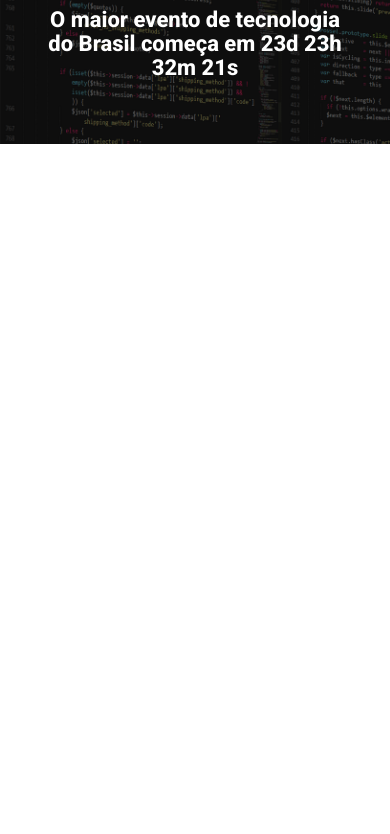
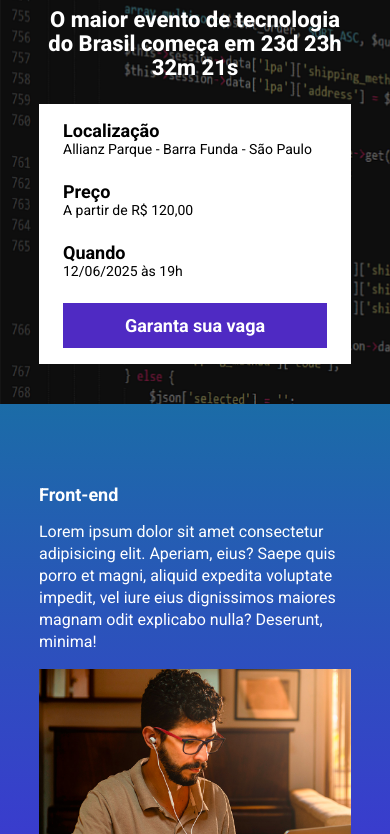
Before and after one commit to GustavoLageDEV/ebac_tech_talks, a website built with Parcel: page src/index.html in a window 390 px wide. Shown: the part 96-930 px from the top of the page. Before the commit the page ends 844 px from the top, so only its background shows below. Built offline with nearby package versions, Linux system fonts and the light colour scheme.

Commit message:
creating event, buttons and infos as SCSS components

```diff
--- a/src/index.html
+++ b/src/index.html
@@ -14,12 +14,40 @@
 <body>
     <header class="hero">
         <div class="container">
-            <img class="hero__logo" src="images/ebac_logo.svg" alt="">
+            <img class="hero__logo" src="images/ebac_logo.svg" alt="EBAC Logo">
             <p class="hero__text">
                 O maior evento de tecnologia do Brasil começa em 23d 23h 32m 21s
             </p>
+            <div class="infos-bar">
+                <ul class="infos-bar__infos">
+                    <li class="infos-bar__infos__item">
+                        <b >Localização</b>
+                        Allianz Parque - Barra Funda - São Paulo
+                    </li>
+                    <li class="infos-bar__infos__item">
+                        <b >Preço</b>
+                        A partir de R$ 120,00
+                    </li>
+                    <li class="infos-bar__infos__item">
+                        <b >Quando</b>
+                        12/06/2025 às 19h
+                    </li>
+                </ul>
+                <a class="button button--primary" href="">
+                    Garanta sua vaga
+                </a>
+            </div>
         </div>
     </header>
+    <section class="event">
+        <div class="container">
+            <div class="event__details">
+                <h2 class="event__details__title">Front-end</h2>
+                <p class="event__details__description">Lorem ipsum dolor sit amet consectetur adipisicing elit. Aperiam, eius? Saepe quis porro et magni, aliquid expedita voluptate impedit, vel iure eius dignissimos maiores magnam odit explicabo nulla? Deserunt, minima!</p>
+            </div>
+            <img class="event__image"  src="images/frontend.png" alt="Front-end">
+        </div>
+    </section>
     <script src="scripts/main.js"></script>
 </body>
 </html>
--- /dev/null
+++ b/src/styles/components/_buttons.scss
@@ -0,0 +1,26 @@
+.button {
+    padding: 12px;
+    font-size: 18px;
+    font-weight: bold;
+    text-decoration: none;
+    text-align: center;
+    white-space: nowrap;
+
+    &--primary {
+        color: #fff;
+        background-color: #4f2ac3;
+    }
+
+    @media (max-width:1024px) {
+        display: flex;
+        align-items: center;
+
+    }
+
+    @media (max-width:640px) {
+        display: block;
+        width: 100%;
+
+    }
+
+}
--- /dev/null
+++ b/src/styles/components/_event.scss
@@ -0,0 +1,41 @@
+.event {
+    padding: 80px 0;
+    background-image: linear-gradient(#1b6ca7,#442bdb);
+
+    .container {
+        display: flex;
+    }
+
+    &__image {
+        max-width: 360px;
+    }
+
+    &__details {
+        margin-right: 40px;
+
+        &__title {
+            font-size: 18px;
+            font-weight: bold;
+            margin-bottom: 16px;
+        }
+
+        &__description {
+            line-height: 22px;
+        }
+    }
+
+    @media (max-width: 640px) {
+            .container {
+                display: block;
+            }
+
+            &__image {
+                width: 100%;
+            }
+
+            &__details {
+                margin-right: 0;
+                margin-bottom: 16px;
+            }
+        }
+}
--- /dev/null
+++ b/src/styles/components/_infos_bar.scss
@@ -0,0 +1,41 @@
+.infos-bar {
+    padding: 16px 24px;
+    background-color: #fff;
+    display: flex;
+    justify-content: space-between;
+
+    &__infos{
+        display: flex;
+        gap: 40px;
+
+        &__item {
+            font-size: 14px;
+            color: #000;
+
+            b {
+                color: #000;
+                font-size: 18px;
+                display: block;
+            }
+        }
+    }
+
+    @media (max-width:640px) {
+        display: block;
+
+        &__infos {
+            display: block;
+
+            &__item {
+                margin-bottom:24px ;
+
+            }
+        }
+    }
+
+    @media (max-width:1024px) {
+       &__infos {
+        gap: 16px;
+       }
+    }
+}
--- a/src/styles/main.scss
+++ b/src/styles/main.scss
@@ -1,4 +1,7 @@
 @use 'hero';
+@use 'components/infos_bar';
+@use 'components/buttons';
+@use 'components/event';
 
 * {
     margin: 0;
@@ -6,6 +9,7 @@
     box-sizing: border-box ;
     font-family: Roboto, sans-serif;
     color: #fff;
+    list-style: none;
 }
 
 .container {
```
